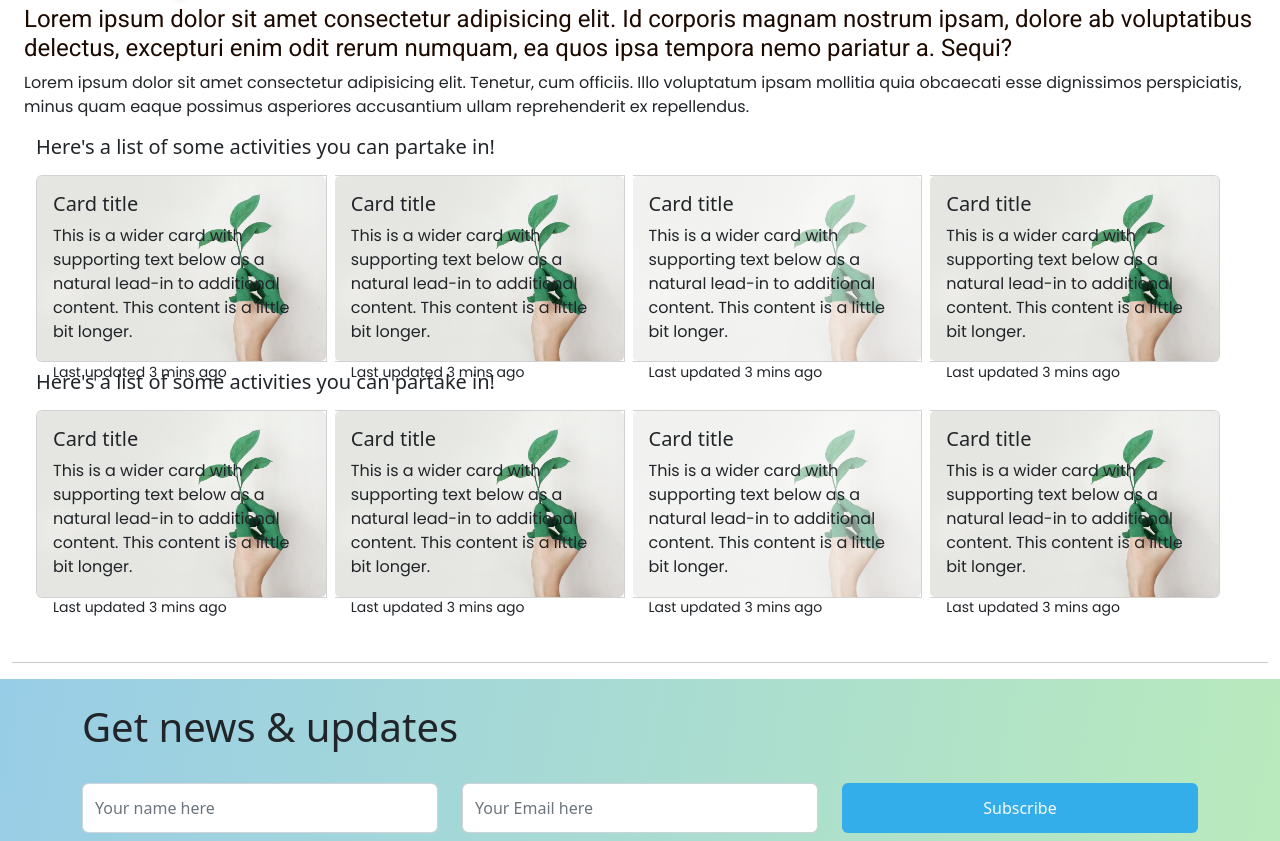
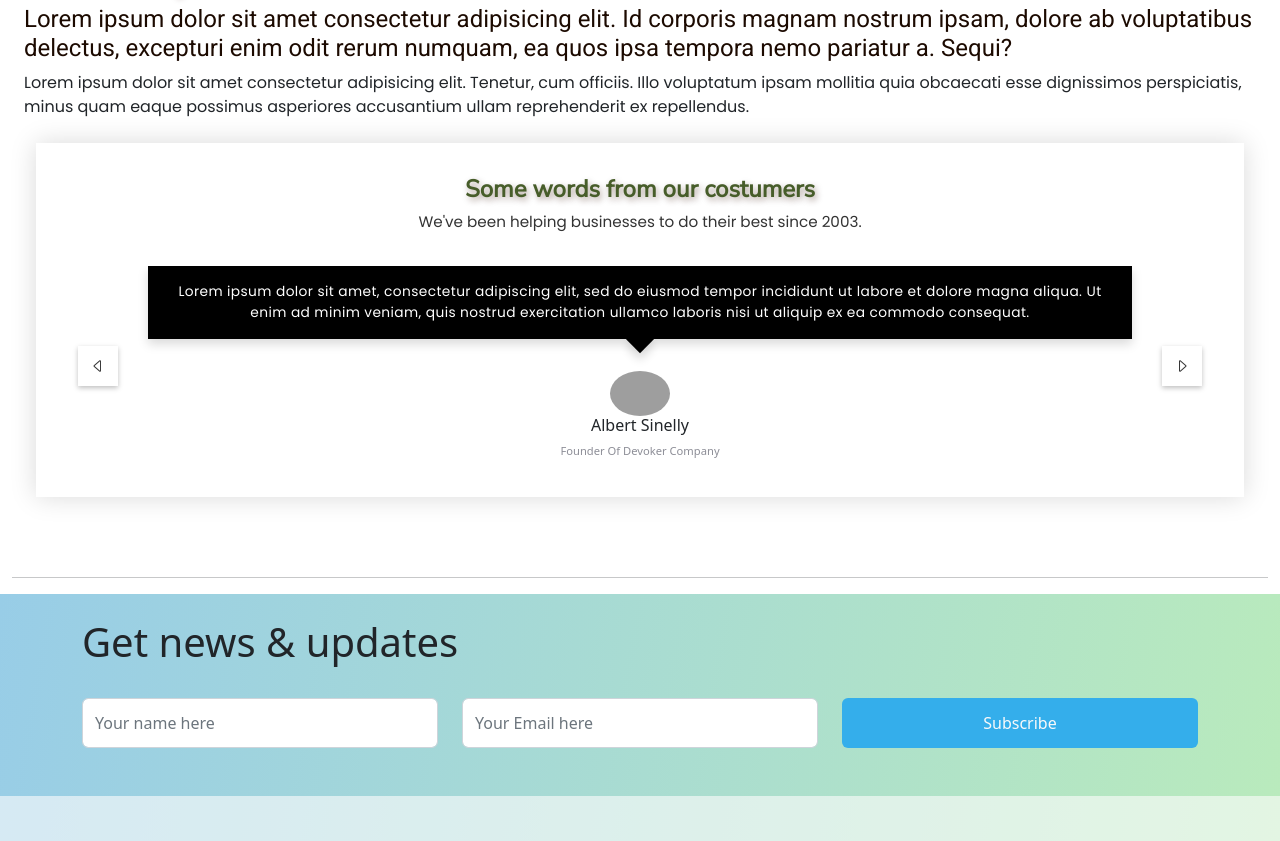
Before and after one commit to gelogabz/WD20P-Mini-Project-2, a website: page ServicesPage.html in a window 1280 px wide. Shown: the part 1621-2462 px from the top of the page. Drawn offline with nearby package versions, Linux system fonts and the light colour scheme; grey boxes are pictures that could not be loaded.

Commit message:
Added sample carousel for testimonials
Added placeholder testimonial carousel. Will need to change content

```diff
--- a/ServicesPage.html
+++ b/ServicesPage.html
@@ -137,88 +137,69 @@
                 <p>Lorem ipsum dolor sit amet consectetur adipisicing elit. Tenetur, cum officiis. Illo voluptatum
                     ipsam mollitia quia obcaecati esse dignissimos perspiciatis, minus quam eaque possimus
                     asperiores accusantium ullam reprehenderit ex repellendus.</p>
-                <article class="container-fluid row">
-                    <h5>Here's a list of some activities you can partake in!</h5>
-                    <div class="card-group gap-2 py-2">
-                        <div class="card">
-                            <img src="./assets/headerbg.jpg" class="card-img" alt="...">
-                            <div class="card-img-overlay">
-                                <h5 class="card-title">Card title</h5>
-                                <p class="card-text">This is a wider card with supporting text below as a natural
-                                    lead-in to additional content. This content is a little bit longer.</p>
-                                <p class="card-text"><small>Last updated 3 mins ago</small></p>
+
+                <article class="container-fluid">
+                    <div class="testimonials">
+                        <h2 class="title">Some words from our costumers</h2>
+                        <p class="description">We've been helping businesses to do their best since 2003.</p>
+
+                        <div class="slider-container">
+                            <div class="slider">
+                                <div class="slide-box">
+                                    <!-- Testi One -->
+                                    <p class="comment">
+                                        Lorem ipsum dolor sit amet, consectetur adipiscing elit, sed do eiusmod tempor
+                                        incididunt ut labore et dolore magna
+                                        aliqua. Ut enim ad minim veniam, quis nostrud exercitation ullamco laboris nisi
+                                        ut aliquip ex ea commodo consequat.
+                                    </p>
+                                    <img
+                                        src="https://images.unsplash.com/photo-1595152452543-e5fc28ebc2b8?ixlib=rb-1.2.1&ixid=MnwxMjA3fDB8MHxwaG90by1wYWdlfHx8fGVufDB8fHx8&auto=format&fit=crop&w=500&q=80" />
+                                    <h3 class="name">Albert Sinelly</h3>
+                                    <h4 class="job">Founder Of Devoker Company</h4>
+                                </div>
+                                <div class="slide-box">
+                                    <!-- Testi Two -->
+                                    <p class="comment">
+                                        Lorem ipsum dolor sit amet, consectetur adipiscing elit, sed do eiusmod tempor
+                                        incididunt ut labore et dolore
+                                        magna
+                                        aliqua. Ut enim ad minim veniam, quis nostrud exercitation ullamco laboris nisi
+                                        ut aliquip ex ea commodo
+                                        consequat.
+                                    </p>
+                                    <img
+                                        src="https://images.unsplash.com/photo-1627541718143-1adc1b582e62?ixid=MnwxMjA3fDB8MHxzZWFyY2h8N3x8bXVzbGltfGVufDB8MnwwfHw%3D&ixlib=rb-1.2.1&auto=format&fit=crop&w=500&q=60" />
+                                    <h3 class="name">Hirok Meryam</h3>
+                                    <h4 class="job">Full stack Developer, Speaker</h4>
+                                </div>
+                                <div class="slide-box">
+                                    <!-- Testi Three -->
+                                    <p class="comment">
+                                        Lorem ipsum dolor sit amet, consectetur adipiscing elit, sed do eiusmod tempor
+                                        incididunt ut labore et dolore
+                                        magna
+                                        aliqua. Ut enim ad minim veniam, quis nostrud exercitation ullamco laboris nisi
+                                        ut aliquip ex ea commodo
+                                        consequat.
+                                    </p>
+                                    <img
+                                        src="https://images.unsplash.com/photo-1610216705422-caa3fcb6d158?ixid=MnwxMjA3fDB8MHxzZWFyY2h8MzJ8fGZhY2V8ZW58MHwyfDB8fA%3D%3D&ixlib=rb-1.2.1&auto=format&fit=crop&w=500&q=60" />
+                                    <h3 class="name">Sebastian Sert</h3>
+                                    <h4 class="job">UX/UI Designer, Phtographer</h4>
+                                </div>
                             </div>
-                        </div>
-                        <div class="card">
-                            <img src="./assets/headerbg.jpg" class="card-img" alt="...">
-                            <div class="card-img-overlay">
-                                <h5 class="card-title">Card title</h5>
-                                <p>This is a wider card with supporting text below as a natural
-                                    lead-in to additional content. This content is a little bit longer.</p>
-                                <p class="card-text"><small>Last updated 3 mins ago</small></p>
-                            </div>
-                        </div>
-                        <div class="card">
-                            <img src="./assets/headerbg.jpg" class="card-img opacity-50" alt="...">
-                            <div class="card-img-overlay">
-                                <h5 class="card-title">Card title</h5>
-                                <p class="card-text">This is a wider card with supporting text below as a natural
-                                    lead-in to additional content. This content is a little bit longer.</p>
-                                <p class="card-text"><small>Last updated 3 mins ago</small></p>
-                            </div>
-                        </div>
-                        <div class="card">
-                            <img src="./assets/headerbg.jpg" class="card-img" alt="...">
-                            <div class="card-img-overlay">
-                                <h5 class="card-title">Card title</h5>
-                                <p class="card-text">This is a wider card with supporting text below as a natural
-                                    lead-in to additional content. This content is a little bit longer.</p>
-                                <p class="card-text"><small>Last updated 3 mins ago</small></p>
-                            </div>
+
+                            <a href="#!" class="control-slider btn-left">
+                                <i class="bi bi-caret-left"></i>
+                            </a>
+                            <a href="#!" class="control-slider btn-right">
+                                <i class="bi bi-caret-right"></i>
+                            </a>
                         </div>
                     </div>
                 </article>
-                <article class="container-fluid row">
-                    <h5>Here's a list of some activities you can partake in!</h5>
-                    <div class="card-group gap-2 py-2">
-                        <div class="card">
-                            <img src="./assets/headerbg.jpg" class="card-img" alt="...">
-                            <div class="card-img-overlay">
-                                <h5 class="card-title">Card title</h5>
-                                <p class="card-text">This is a wider card with supporting text below as a natural
-                                    lead-in to additional content. This content is a little bit longer.</p>
-                                <p class="card-text"><small>Last updated 3 mins ago</small></p>
-                            </div>
-                        </div>
-                        <div class="card">
-                            <img src="./assets/headerbg.jpg" class="card-img" alt="...">
-                            <div class="card-img-overlay">
-                                <h5 class="card-title">Card title</h5>
-                                <p class="card-text">This is a wider card with supporting text below as a natural
-                                    lead-in to additional content. This content is a little bit longer.</p>
-                                <p class="card-text"><small>Last updated 3 mins ago</small></p>
-                            </div>
-                        </div>
-                        <div class="card">
-                            <img src="./assets/headerbg.jpg" class="card-img opacity-50" alt="...">
-                            <div class="card-img-overlay">
-                                <h5 class="card-title">Card title</h5>
-                                <p class="card-text">This is a wider card with supporting text below as a natural
-                                    lead-in to additional content. This content is a little bit longer.</p>
-                                <p class="card-text"><small>Last updated 3 mins ago</small></p>
-                            </div>
-                        </div>
-                        <div class="card">
-                            <img src="./assets/headerbg.jpg" class="card-img" alt="...">
-                            <div class="card-img-overlay">
-                                <h5 class="card-title">Card title</h5>
-                                <p class="card-text">This is a wider card with supporting text below as a natural
-                                    lead-in to additional content. This content is a little bit longer.</p>
-                                <p class="card-text"><small>Last updated 3 mins ago</small></p>
-                            </div>
-                        </div>
-                    </div>
-                </article>
+
             </section>
             <hr>
         </main>
--- a/services-styles.css
+++ b/services-styles.css
@@ -14,6 +14,16 @@
     --primaryheader-font: "Nunito Sans", sans-serif;
     --secondaryheader-font: "Roboto", sans-serif;
     --maincontent-font: "Poppins", sans-serif;
+    --dark-green: #9cc675;
+    --dark-yellow: #e89a3d;
+    --extra-light-brown: #fdf0d7;
+    --light-brown: #ecd5ab;
+    --dark-brown: #915b40;
+    --light-yellow: #f8e3a8;
+    --light-red: #f3ac99;
+    --light-teal: #a6c8cc;
+    --light-gray: #ddd5d6;
+    --theme-color2: #e89a3d;
 }
 
 
@@ -236,3 +246,108 @@ section p {
         opacity: 1;
     }
 }
+
+/* sample accordion here */
+.testimonials {
+    background: #fff;
+    text-align: center;
+    width: 100%;
+    /* max-width: 600px; */
+    padding: 2rem;
+    margin: 1.5rem auto;
+    box-shadow: 0 0 25px rgba(0, 0, 0, 0.15);
+}
+
+.title {
+    font-size: 1.5rem;
+}
+
+.description {
+    font-size: 0.95rem;
+    color: #333;
+}
+
+.slider-container {
+    margin-top: 2rem;
+    margin: 2rem auto 0 auto;
+    position: relative;
+    overflow: hidden;
+}
+
+.slider {
+    display: flex;
+    flex: 0 0 1;
+    width: 300%;
+    /* Depends On slide-box Length * 100 */
+    transition: all 0.5s linear;
+}
+
+.slide-box {
+    padding: 0 80px;
+}
+
+.slide-box .comment {
+    background-color: #000;
+    color: #fff;
+    font-size: 0.86rem;
+    padding: 1rem 1.5rem;
+    margin-bottom: 2rem;
+    letter-spacing: 0.4px;
+    box-shadow: 0 5px 10px rgba(0, 0, 0, 0.15);
+    position: relative;
+    font-weight: 400;
+}
+
+.slide-box .comment::before {
+    content: "";
+    position: absolute;
+    left: 50%;
+    bottom: -10px;
+    height: 20px;
+    width: 20px;
+    background-color: #000;
+    transform: translateX(-50%) rotate(45deg);
+    box-shadow: 5px 5px 10px rgba(0, 0, 0, 0.15);
+}
+
+.slide-box img {
+    max-width: 60px;
+    border-radius: 50%;
+}
+
+.slide-box .name {
+    font-size: 1rem;
+}
+
+.slide-box .job {
+    font-size: 0.7rem;
+    color: #8d8e97;
+    font-weight: 400;
+}
+
+.control-slider {
+    position: absolute;
+    z-index: 5;
+    top: 50%;
+    transform: translateY(-50%);
+    height: 40px;
+    width: 40px;
+    background-color: #fff;
+    line-height: 40px;
+    color: #333;
+    box-shadow: 0 2px 5px rgba(0, 0, 0, 0.25);
+}
+
+.btn-left {
+    left: 10px;
+}
+
+.btn-right {
+    right: 10px;
+}
+
+@media screen and (max-width: 500px) {
+    .slide-box {
+        padding: 0 55px;
+    }
+}
```
Also changed, not shown: services-page.js (+31 -1 lines).
